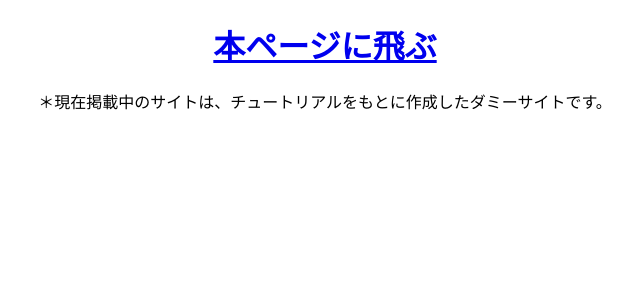
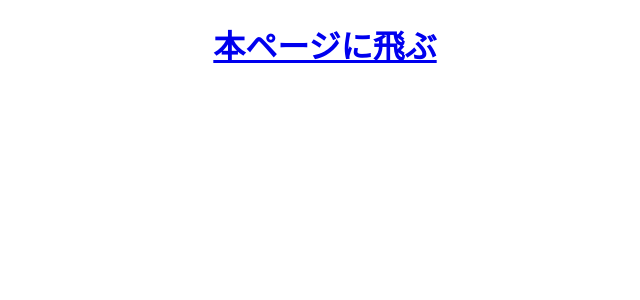
Before and after one commit to nissy0903/Entrance-site, a React (Vite) app: page / in a window 1280 px wide. Shown: the top 300 px of the page, without its empty margins (315-955 px from the left). Built offline with nearby package versions, Linux system fonts and the light colour scheme.

Commit message:
removed message

```diff
--- a/src/App.tsx
+++ b/src/App.tsx
@@ -5,7 +5,6 @@ const App = () => {
   return (
    <div className="main-contents">
     <Link to="https://main-site-nissy.netlify.app"><h1>本ページに飛ぶ</h1></Link>
-    <p>＊現在掲載中のサイトは、チュートリアルをもとに作成したダミーサイトです。</p>
    </div>
   )
 }
```
